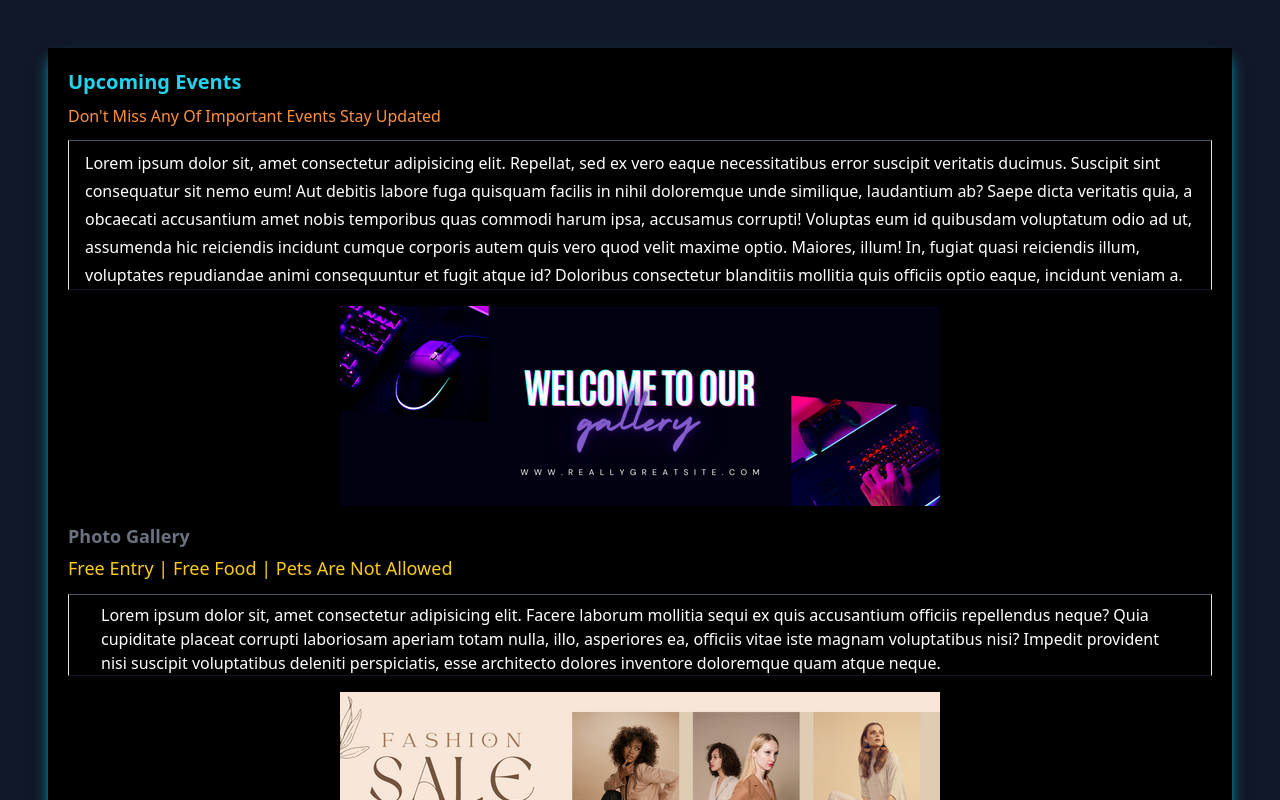
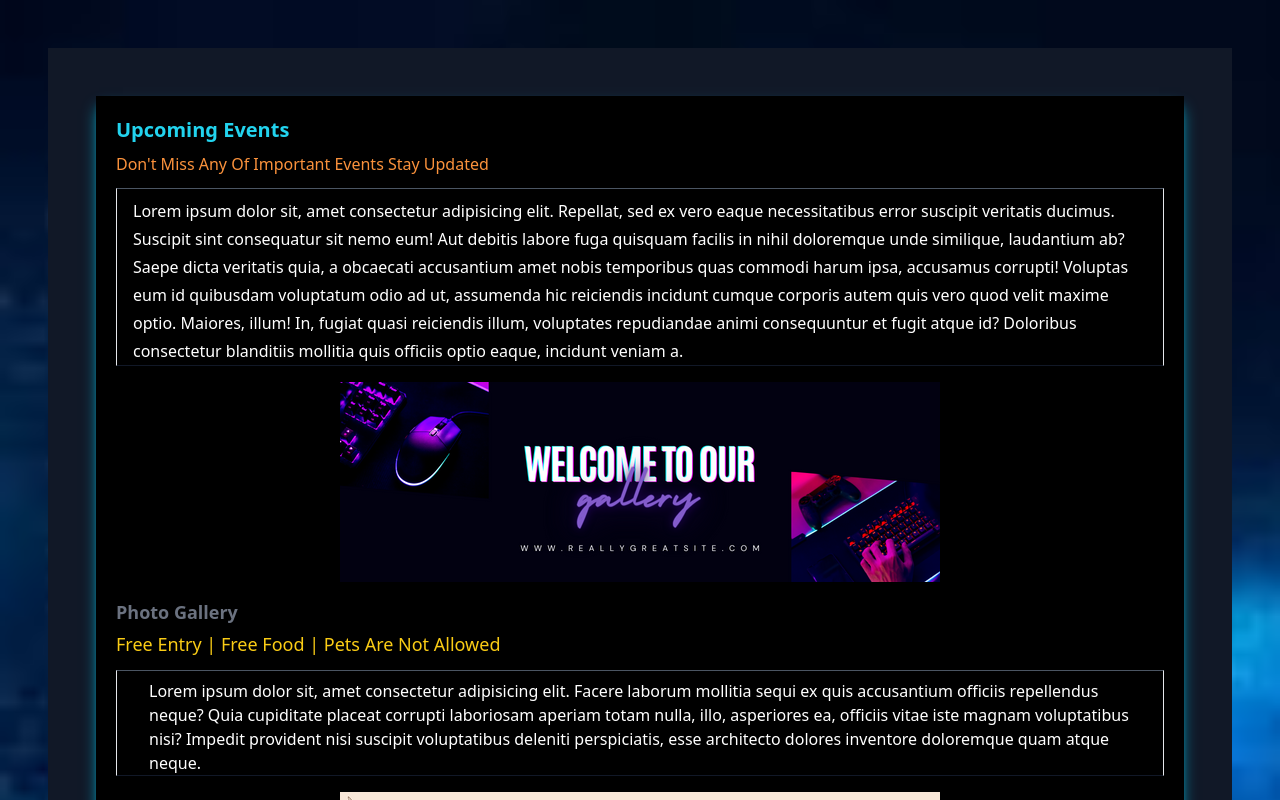
Before and after one commit to CHANDRUS-HUB/Event-Banner, a React (Create React App) app: page / in a window 1280 px wide. Shown: the top 800 px of the page. Built offline with nearby package versions, Linux system fonts and the light colour scheme.

Commit message:
event banner creation in react

```diff
--- a/src/App.js
+++ b/src/App.js
@@ -3,10 +3,19 @@ import './App.css';
 import React from 'react';
 import Event1 from './img/event1.png';
 import Event2 from './img/event2.png';
+import Event3 from './img/bg.png';
 
 function App() {
+  const bgStyle = {
+    backgroundImage: `url(${Event3})`,
+    backgroundSize: 'cover',
+    backgroundPosition: 'center',
+    minHeight: '100vh',
+    color: 'white',
+  };
   return (
    <>
+   <div style={bgStyle} className='p-12'>
    <div className='p-12   bg-gray-900'>
       <div className="bg-black shadow-lg shadow-cyan-500 p-5 text-white">
 
@@ -86,6 +95,9 @@ function App() {
             </p>
           </div>
           </div>
+          </div>
+
+
         </>
         );
 }
```
Also changed, not shown: src/img/bg.png (added).
